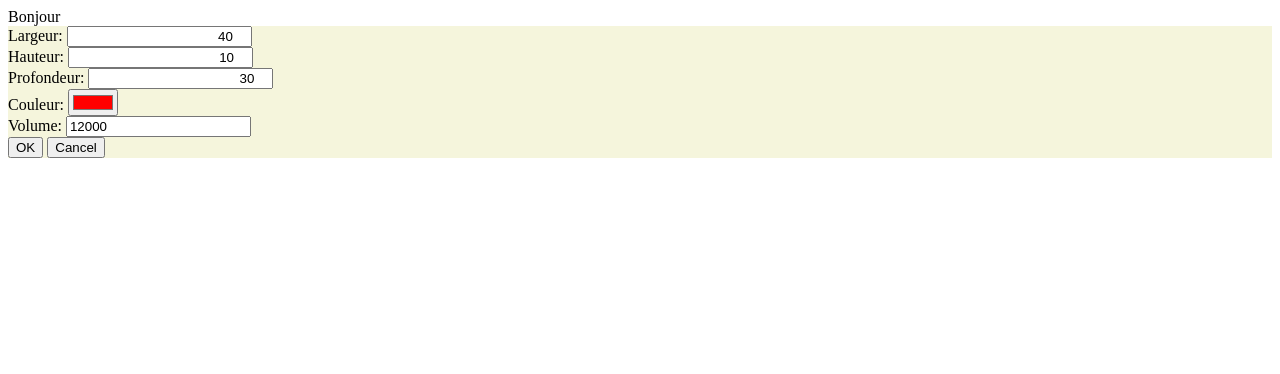
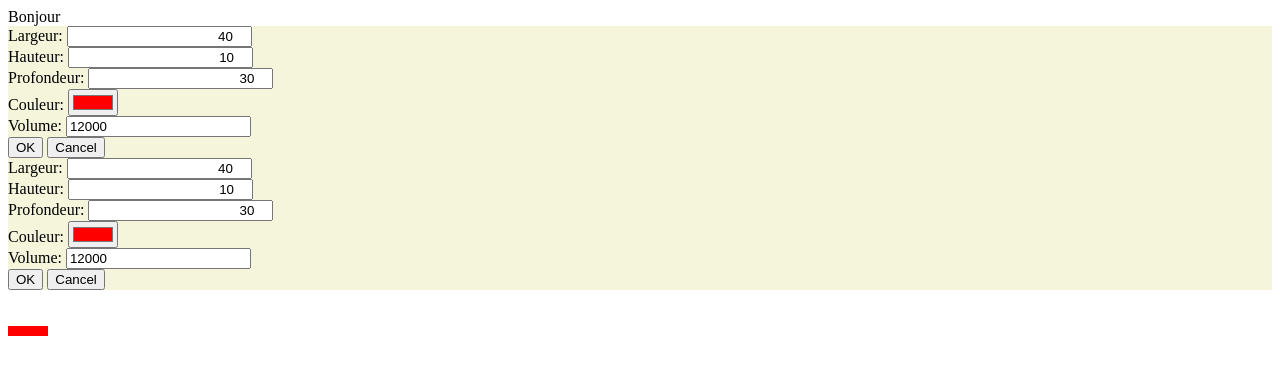
Before and after one commit to axelrinaldiwanadoofr/AppMeuble, a website with bundled scripts: page index.html in a window 1280 px wide. Built offline with nearby package versions, Linux system fonts and the light colour scheme.

Commit message:
Chargement code HTML et vue DrawMeModule

```diff
--- a/index.html
+++ b/index.html
@@ -35,6 +35,8 @@
             </div>
             <div id="FormMeModule2" class="FormMeModule">
             </div>
+            <br><br>
+            <div id="DrawMeModule1" class="DrawModule"></div>
         </div>
         <script type="module" src="index.js"></script>
     </body>
--- a/index.js
+++ b/index.js
@@ -1,6 +1,7 @@
 import { MeModule } from "./src/meuble/MeModule";
 import { FormMeModule } from "./src/ihm/FormMeModule";
 import { Controler } from "./src/mvc/Controler";
+import { DrawMeModule } from "./src/ihm/DrawMeModule";
 
 let m1 = new MeModule( 100, 5, 200 ) ;
 
@@ -30,6 +31,7 @@ let ctrl1 = new Controler() ;
 
 ctrl1.addView( new FormMeModule( "FormMeModule1" ) ) ;
 ctrl1.addView( new FormMeModule( "FormMeModule2" ) ) ;
+ctrl1.addView( new DrawMeModule( "DrawMeModule1")) ;
 
 ctrl1.updateAllViews( m2 ) ;
 
--- a/main.css
+++ b/main.css
@@ -9,3 +9,10 @@
 {
     text-align: right;
 }
+
+.DrawModule
+{
+    background-color: aqua;
+    width: 100px;
+    height: 50px;
+}
--- /dev/null
+++ b/src/ihm/DrawMeModule.js
@@ -0,0 +1,24 @@
+
+import {View} from "../mvc/View" ;
+
+export class DrawMeModule extends View
+{
+    constructor( idDraw )
+    {
+        super() ;
+        this.idDraw = idDraw ;
+    }
+
+    updateView( modele )
+    {
+        super.updateView( modele ) ;
+
+        let draw = document.getElementById( "DrawMeModule1" ) ;
+        if( draw && this.modele )
+        {
+            draw.style.width = this.modele.largeur + "px" ;
+            draw.style.height = this.modele.hauteur + "px" ;
+            draw.style.backgroundColor = this.modele.couleur ;
+        }
+    }
+}
--- a/src/ihm/FormMeModule.js
+++ b/src/ihm/FormMeModule.js
@@ -7,7 +7,7 @@ export class FormMeModule extends FormView
     // idForm: Identifiant de la balise HTML contenant le formulaire
     constructor( idForm )
     {
-        super( idForm ) ;
+        super( idForm, "src/ihm/FormMeModule_.html" ) ;
     }
 
     updateView( modele )
--- a/src/mvc/FormView.js
+++ b/src/mvc/FormView.js
@@ -3,16 +3,38 @@ import {View} from "../mvc/View"
 
 export class FormView extends View
 {
-    constructor( idForm )
+    constructor( idForm, template=null )
     {
         super() ;
         this.idForm = idForm ;
+        this.template = template ;
+        this.rootElement = document.getElementById( this.idForm ) ;
 
-        // Ajout des listeners sur les boutons OK et CANCEL et
-        // gére l'appel des méthodes onOk et onCancel
-        this.rootElement = document.getElementById( this.idForm ) ;
+        this.render() ;
+    }
+
+    async loadHtml()
+    {
+        let reponse = await window.fetch( this.template, {method: "GET"}) ;
+        let html = await reponse.text() ;
+        return html ;
+    }
+
+    async render()
+    {
         if( this.rootElement )
         {
+            // On a un template et l'élément racine ne contient rien
+            if( this.template && !this.rootElement.children.length )
+            {
+                // On charge le code HTML du formulaire
+                let html = await this.loadHtml( this.template ) ;
+                // On injecte le code HTML chargé dans la balise racine
+                this.rootElement.innerHTML = html ;
+            }
+
+            // Ajout des listeners sur les boutons OK et CANCEL et
+            // gére l'appel des méthodes onOk et onCancel
             let btnOk = this.rootElement.getElementsByClassName( "btnOk") ;
             if( btnOk.length > 0 )
             {
```
